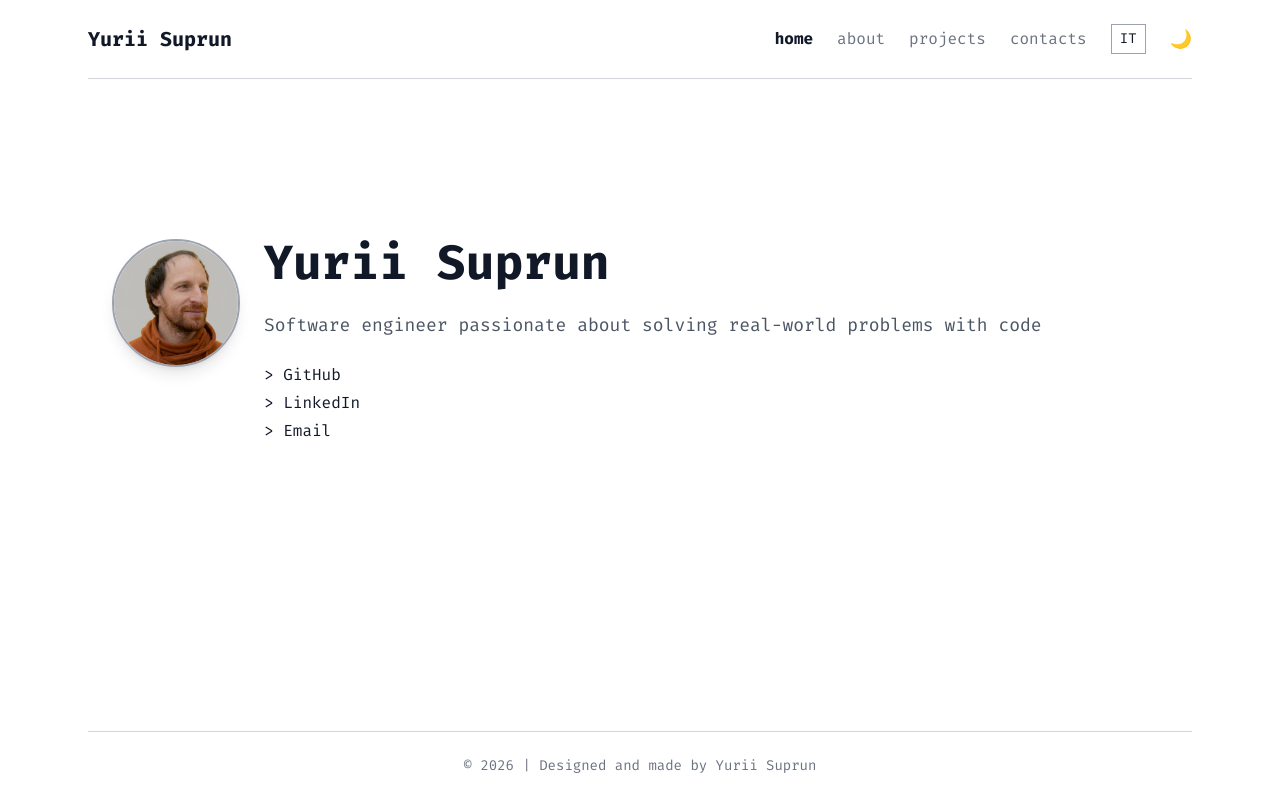
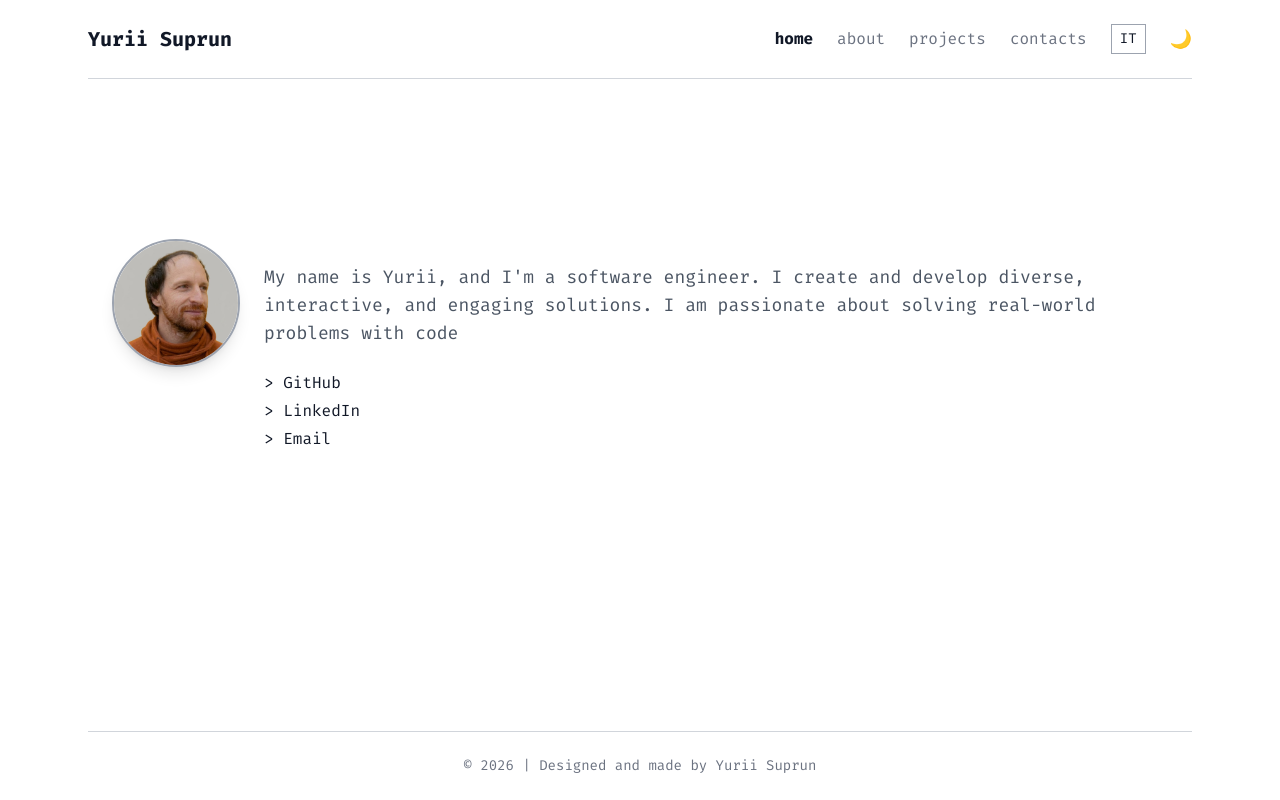
Before and after one commit to yuriisuprun/portfolio, a React (Create React App) app in the folder frontend/: page /home in a window 1280 px wide. Built offline with nearby package versions, Linux system fonts and the light colour scheme.

Commit message:
Update hero component

```diff
--- a/frontend/src/components/Hero.js
+++ b/frontend/src/components/Hero.js
@@ -3,10 +3,12 @@ import { SITE_CONFIG } from "../config/siteConfig";
 
 const HERO_COPY = {
     en: {
-        role: "Software engineer passionate about solving real-world problems with code",
+        role: "My name is Yurii, and I'm a software engineer. I create and develop diverse, interactive, and " +
+            "engaging solutions. I am passionate about solving real-world problems with code",
     },
     it: {
-        role: "Ingegnere software appassionato di risolvere problemi del mondo reale con il codice",
+        role: "Mi chiamo Yurii e sono un ingegnere del software. Creo e sviluppo soluzioni diverse, interattive e " +
+            "coinvolgenti. Sono appassionato di risolvere problemi reali tramite il codice",
     },
 };
 
@@ -75,7 +77,7 @@ function HeroContent({ role }) {
     return (
         <div className="flex-1 space-y-4 sm:space-y-6">
             <h1 className="text-3xl sm:text-5xl font-bold">
-                {SITE_CONFIG.name}
+                {/*{SITE_CONFIG.name}*/}
             </h1>
 
             <p className="text-sm sm:text-lg text-gray-600 dark:text-gray-400">
```
